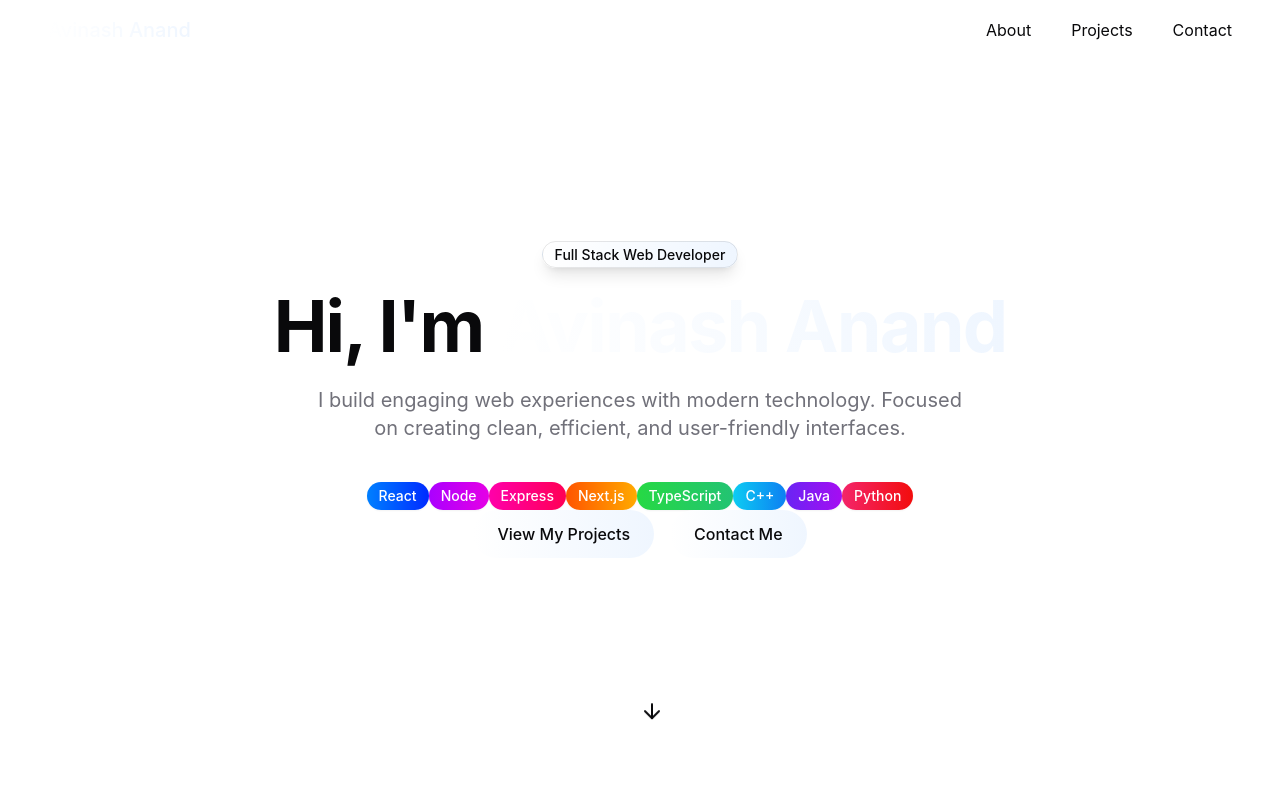
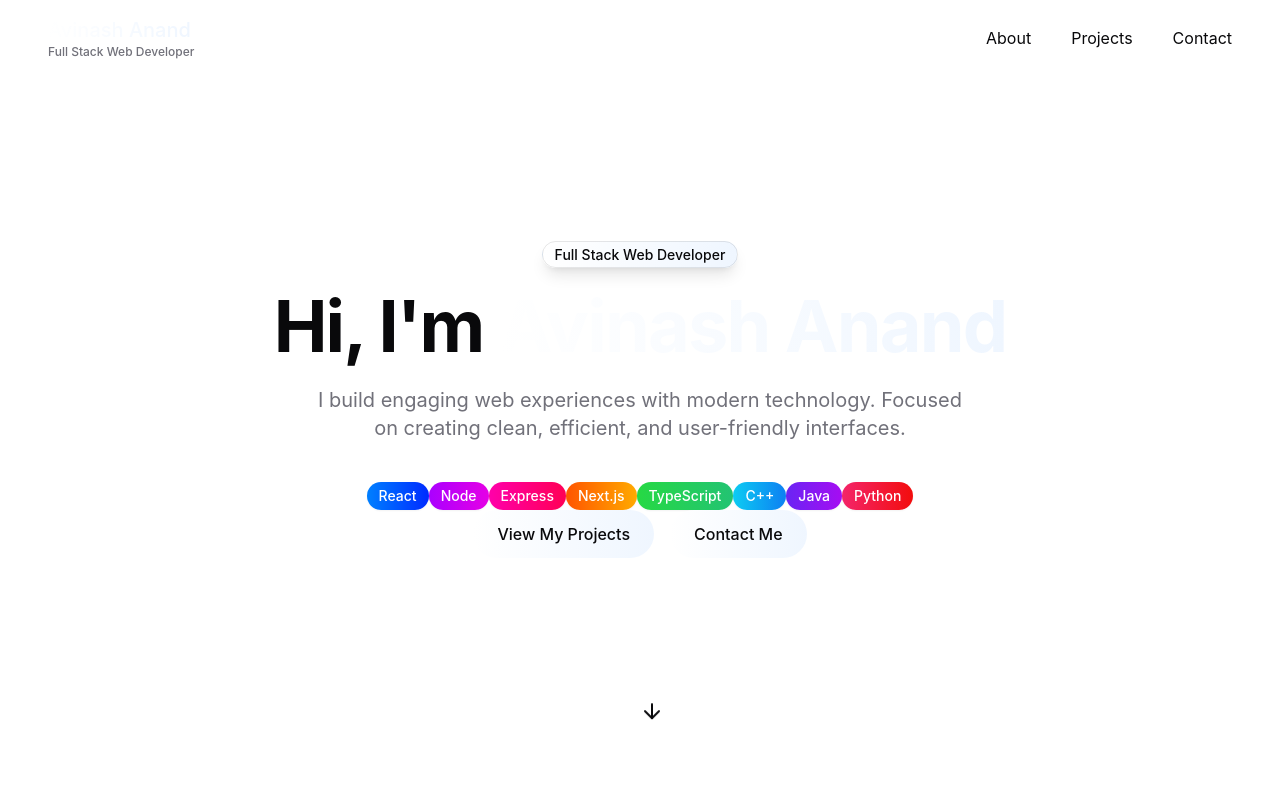
Before and after one commit to avii1253/Personal_Website, a React (Vite) app: page / in a window 1280 px wide. Shown: the top 800 px of the page. Built offline with nearby package versions, Linux system fonts and the light colour scheme.

Commit message:
Fix: Contact information not showing
Fixes the contact information not displaying correctly.

```diff
--- a/src/components/Header.jsx
+++ b/src/components/Header.jsx
@@ -28,6 +28,7 @@ const Header = () => {
       <div className="max-w-7xl mx-auto flex items-center justify-between">
         <a href="#" className="text-xl font-display font-medium">
           <span className="bg-gradient-to-r from-blue-600 via-purple-600 to-pink-600 bg-clip-text text-transparent">Avinash Anand</span>
+          <p className="text-xs font-medium text-muted-foreground">Full Stack Web Developer</p>
         </a>
 
         {/* Desktop Navigation */}
```
